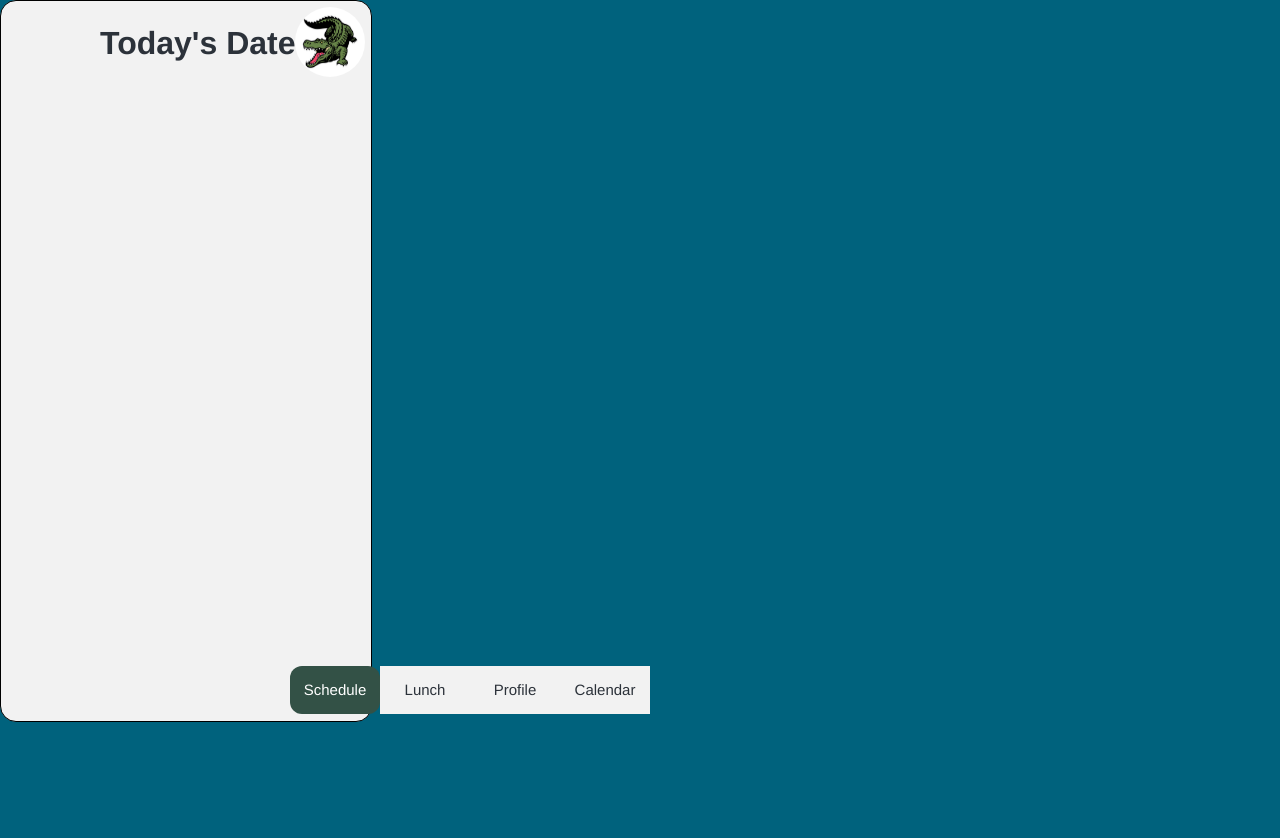
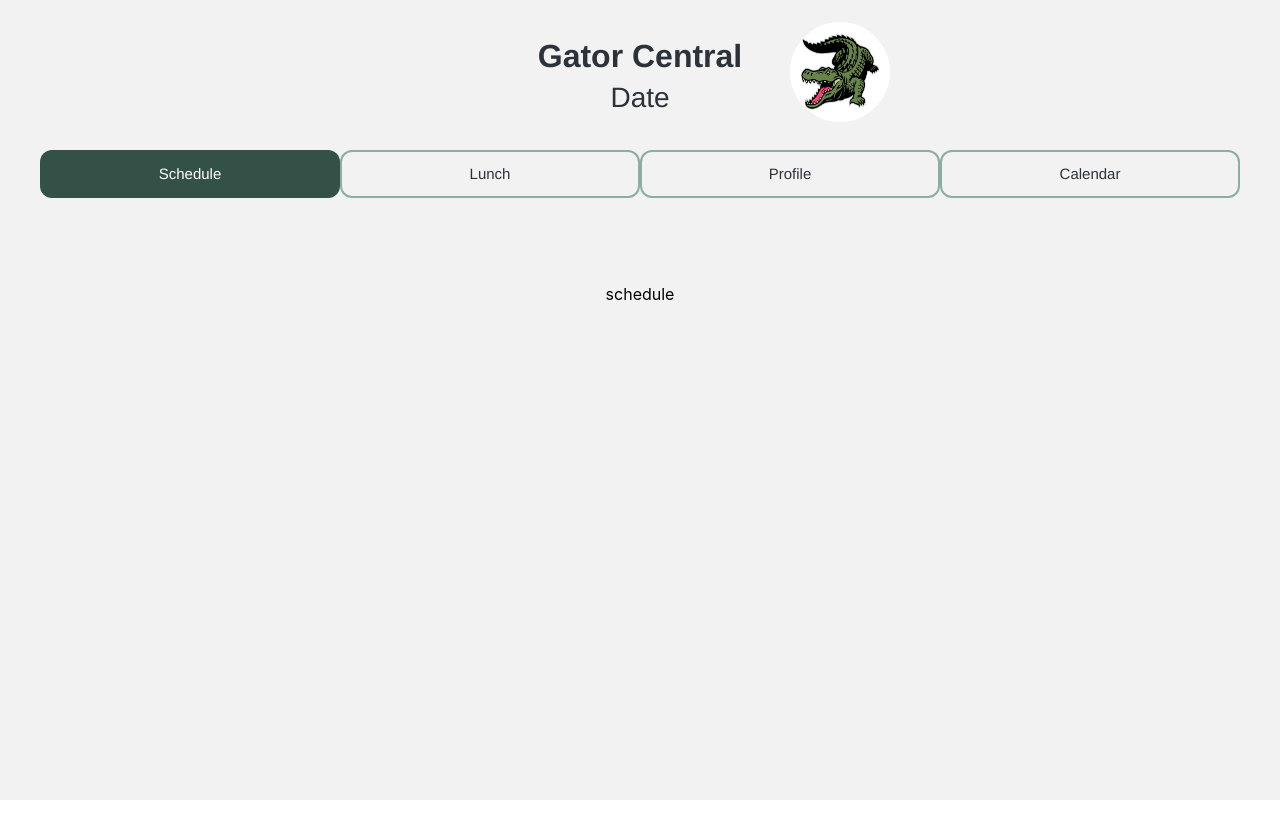
Before and after one commit to svaldes2007/gator-central-app, a React (Create React App) app: page / in a window 1280 px wide. Shown: the top 838 px of the page. After the commit the page ends 800 px from the top, so only its background shows below. Built offline with nearby package versions, Linux system fonts and the light colour scheme.

Commit message:
possible final homepage setup

```diff
--- a/src/App.css
+++ b/src/App.css
@@ -1,24 +1,36 @@
 .App {
   text-align: center;
-  background-color:rgb(0, 98, 125);
+  background-color:#F2F2F2;;
+  width: 100vw;
+  height: 100vh;
+  z-index:5;
+}
+
+html, body {
+  margin: 0;
+  padding: 0;
+}
+
+.tabs{
+ position:relative;
+ top:-70px;
 
 }
 
-.phoneSize{
-  height: 720px;
-  width: 370px;
-  border-width: 1px;
-  border-style:solid;
-  border-color:black;
-  background-color: #F2F2F2;
-  z-index:0;
-  border-radius: 16px;
+.bar{
+  z-index: 1;
+  position: relative;
+  height: 90px;
+  width: 100%;
 }
 
 .tabButton{
   height: 48px;
-  width:90px;
-  border-style:none;
+  width:300px;
+  border-style:solid;
+  border-width:2px;
+  border-color:#8caea1;
+  border-radius:12px;
   background-color: #F2F2F2;
   color: #2c323a;
   font-weight:400;
@@ -28,26 +40,33 @@
   letter-spacing:0.5%;
 }
 
+.dateTitle{
+  position: relative;
+  margin:30;
+  top: -80px;
+  text-align:center;
+  font-family: 'Helevetica Neue', Helvetica, Arial, sans-serif;
+  font-weight:500;
+  font-size:28px;
+  line-height:100%;
+  letter-spacing:0%;
+  color: #2c323a;
+}
+
 .tabButtonActive{
   height: 48px;
-  width:90px;
+  width:300px;
   border-style:none;
   color: white;
   background-color: #335146;
   border-radius:12px;
 }
 
-.tabs{
+.barTitle{
   position: relative;
-  top:-130px;
-  left:-170px;
-}
-
-.barTitle{
-  position: absolute;
-  text-align:left;
-  top:-5px;
-  left: 100px;
+  margin:0;
+  top: 40px;
+  text-align:center;
   font-family: 'Helevetica Neue', Helvetica, Arial, sans-serif;
   font-weight:700;
   font-size:32px;
@@ -58,27 +77,19 @@
 
 .logo{
   position: relative;
-  left:-310px;
-  top:-715px;
-  height:70px;
-  width:70px;
+  top: -10px;
+  left: 200px;
+  height:100px;
+  width:100px;
   border-radius:50%;
-}
-
-.bar{
-  z-index:2;
 }
 
 .pageStandIn{
   position:relative;
-  top: -700px;
-  left: -170px;
 }
 
 .scheduleDisplay{
   position:relative;
-  top: -700px;
-  left: -170px;
 }
 
 
--- a/src/App.js
+++ b/src/App.js
@@ -45,12 +45,10 @@ function App() {
 
   return (
     <div className="App">
-      <div className="phoneSize"></div>
-
-
       <div className="bar">
-        <p className="barTitle">Today's Date</p>
+        <p className="barTitle">Gator Central</p>
         <img className="logo" src ={logo} alt="gator logo"/>
+        <p className="dateTitle">Date</p>
         <div className="tabs">
           <TabButton tab={currentTab} setTab={setCurrentTab} type="schedule" message="Schedule"/>
           <TabButton tab={currentTab} setTab={setCurrentTab} type="lunch" message="Lunch"/>
@@ -61,12 +59,12 @@ function App() {
 
 
         {currentTab === "schedule" ? (
-          // <p className="pageStandIn">schedule</p>
-          <ScheduleDisplay
-            userClasses={userClasses}
-            egSchedule={egSchedule}
-            eatThenMeet={eatThenMeet}
-          />
+          <p className="pageStandIn">schedule</p>
+          // <ScheduleDisplay
+          //   userClasses={userClasses}
+          //   egSchedule={egSchedule}
+          //   eatThenMeet={eatThenMeet}
+          // />
         ) : currentTab === "lunch" ? (
           <p className="pageStandIn">lunch</p>
         ) : currentTab === "profile" ? (
--- a/src/ScheduleDisplay.js
+++ b/src/ScheduleDisplay.js
@@ -5,13 +5,15 @@ function ScheduleDisplay({ eatThenMeet, userClasses, egSchedule }) {
   return (
     <div className="scheduleDisplay">
 
+
+      {/*
         {egSchedule.map((event) => (
             // <p key={event.name}>{event.name}</p>
             event.name.length === 1
                 ? <DisplayOneBlock key={event.name} duration={60} title="class" />
                 : <DisplayOneBlock key={event.name} duration={60} title="other" />
 
-        ))}
+        ))} */}
 
 
 
```
